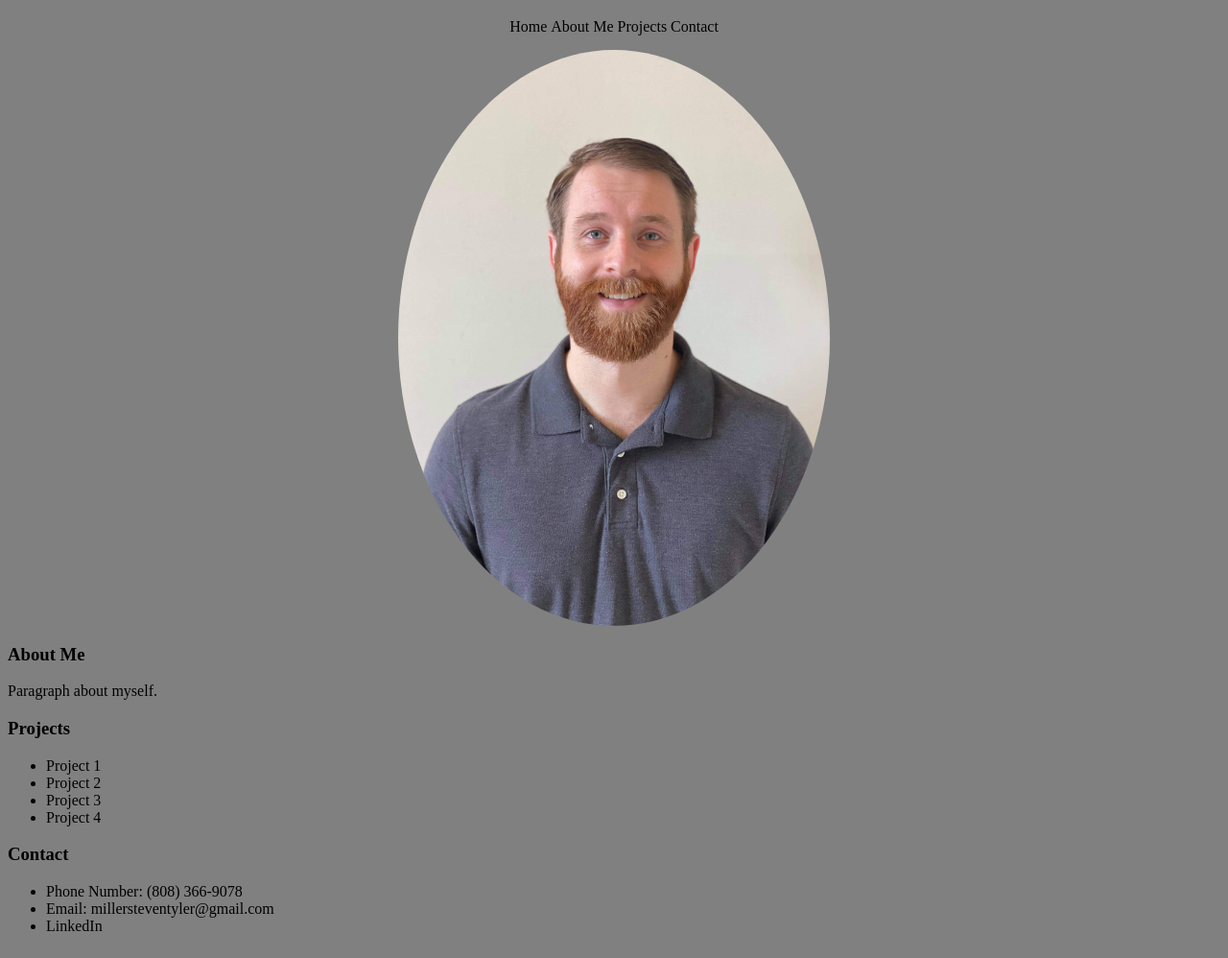
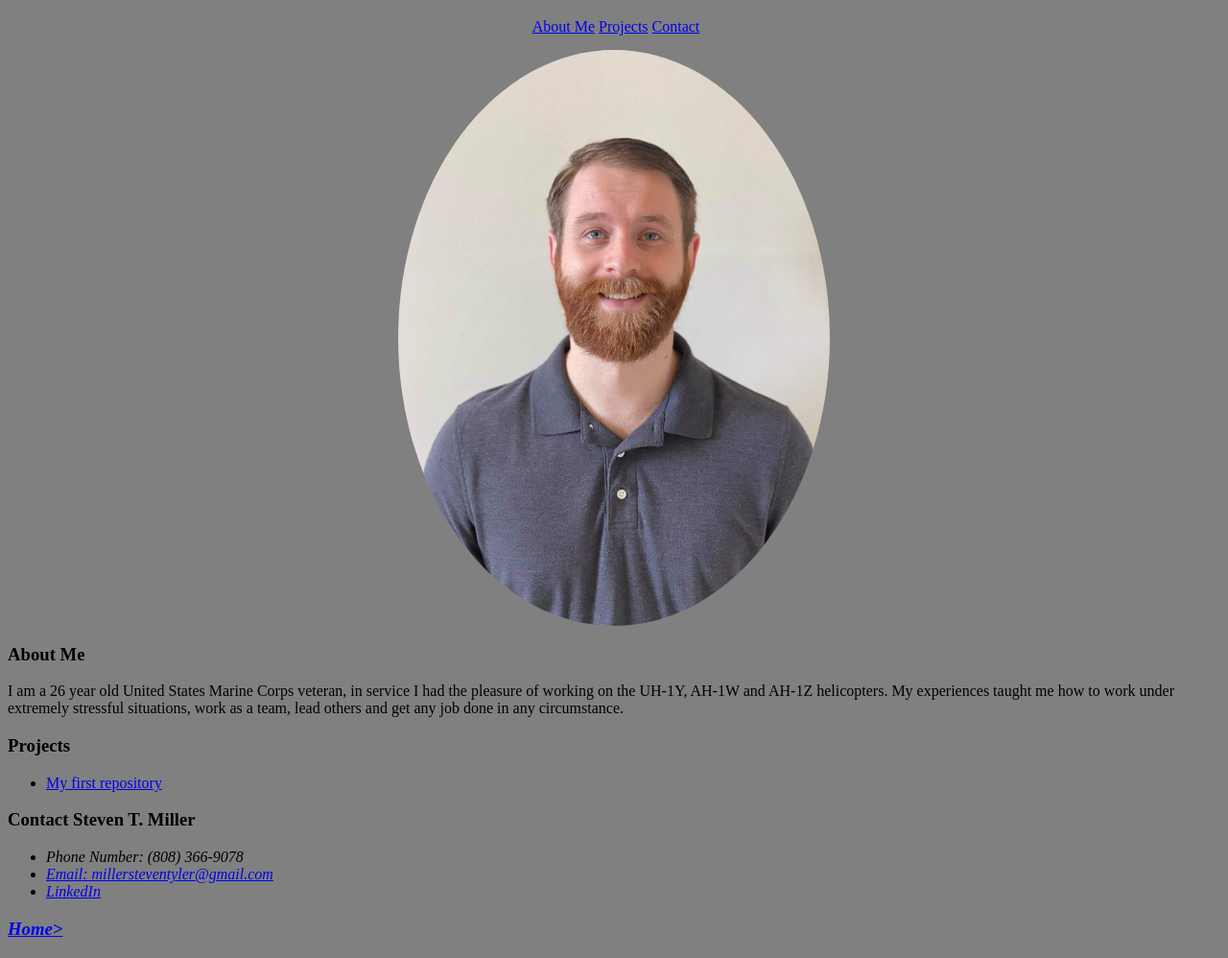
Before and after one commit to millersteventyler/millersteventyler.github.io, a plain HTML site: page index.html in a window 1280 px wide. Shown: the part 61-1059 px from the top of the page at 96% size. Drawn offline with Linux system fonts and the light colour scheme.

Commit message:
Got rid of some notes, added links for internal and external paths.

```diff
--- a/index.html
+++ b/index.html
@@ -8,33 +8,43 @@
 </head>
 <body>
     <h1 class="title">Steven T. Miller's Portfolio</h1>
+
     <!-- Link list items to respective part on page -->
+
     <div>
     <ul class="navbar">
-        <li class="navbar__item">Home</li>
-        <li class="navbar__item">About Me</li>
-        <li class="navbar__item">Projects</li>
-        <li class="navbar__item">Contact</li>
+        <li class="navbar__item" id="Home"></li>
+        <li class="navbar__item"><a href="#About-me">About Me</a></li>
+        <li class="navbar__item"><a href="#Projects">Projects</a></li>
+        <li class="navbar__item"><a href="#Contact">Contact</a></li>
     </ul>
     </div>
+
     <div><img class="my-picture" src="images/Badge Photo.jpeg" alt="Steven Miller smiling"></div>
-    <!-- Insert picture of me -->
-    <h3>About Me</h3>
-    <p>Paragraph about myself.</p>
-    <h3>Projects</h3>
-    <!-- Link list items to projects on github -->
+
+    <h3 id="About-me">About Me</h3>
+
+    <p>I am a 26 year old United States Marine Corps veteran, in service I had the pleasure of working on the UH-1Y, AH-1W and AH-1Z helicopters. My experiences taught me how to work under extremely stressful situations, work as a team, lead others and get any job done in any circumstance.</p>
+
+    <h3 id="Projects">Projects</h3>
+
     <ul>
-        <li>Project 1</li>
-        <li>Project 2</li>
-        <li>Project 3</li>
-        <li>Project 4</li>
+        <li><a href="https://github.com/millersteventyler/my_first_repo.git">My first repository</a></li>
+        <!-- <li>Project 2</li> -->
+        <!-- <li>Project 3</li> -->
+        <!-- <li>Project 4</li> -->
+        <!-- <li>Project 5</li> -->
     </ul>
-    <h3>Contact</h3>
-    <!-- Link what you can like email and LinkedIn -->
+
+    <h3 id="Contact">Contact Steven T. Miller</h3>
+    <address>
     <ul>
         <li>Phone Number: (808) 366-9078</li>
-        <li>Email: millersteventyler@gmail.com</li>
-        <li>LinkedIn</li>
+        <li><a href="mailto:millersteventyler@gmail.com">Email: millersteventyler@gmail.com</a></li>
+        <li><a href="https://www.linkedin.com/in/millersteventyler/">LinkedIn</a></li>
     </ul>
+
+    <div><h3><a href="#Home">Home></a></h3></div>
+    </address>
 </body>
 </html>
```
